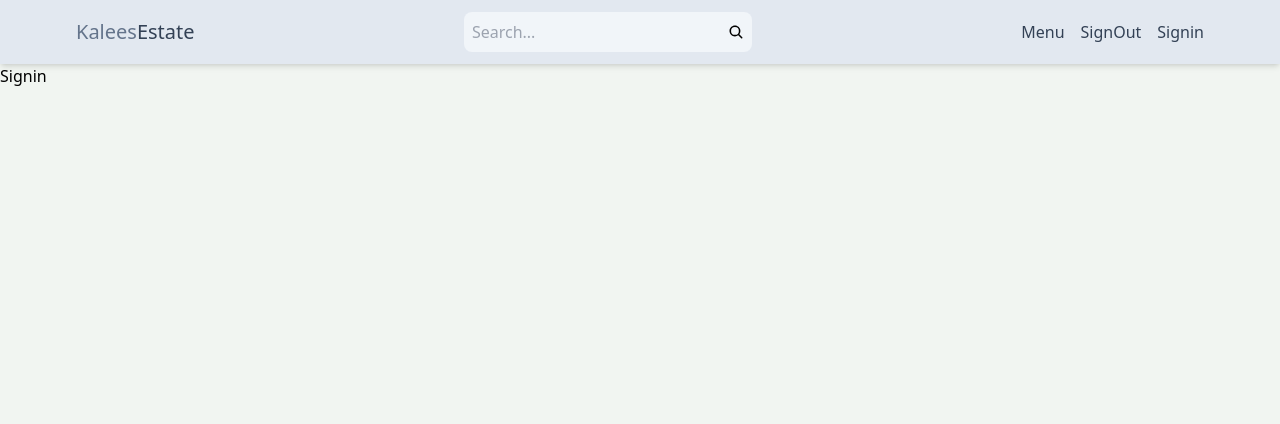
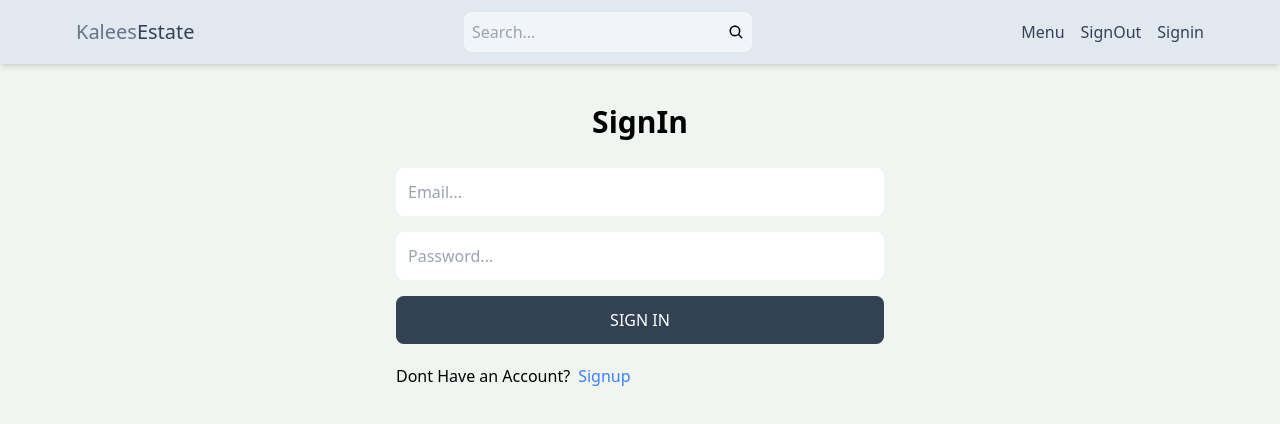
Before and after one commit to Manojg5757/Real-Estate-website-fullstack, a React (Vite) app in the folder client/: page /signin in a window 1280 px wide. Shown: the top 424 px of the page. Built offline with nearby package versions, Linux system fonts and the light colour scheme.

Commit message:
completed signin ui

```diff
--- a/client/src/pages/Signin.jsx
+++ b/client/src/pages/Signin.jsx
@@ -1,8 +1,71 @@
-import React from 'react'
+import React, { useState } from 'react'
+import { Link, useNavigate } from 'react-router-dom'
+import axios from 'axios'
 
 const Signin = () => {
+  const[error,setError] = useState(null)
+  const[loading,setLoading] = useState(false)
+  const navigate = useNavigate()
+  const[formData,setFormData] = useState({
+    email:'',
+    password:''
+  })
+
+const handleChange = (e)=>{
+  const {id,value} = e.target
+  setFormData({
+    ...formData,
+    [id]:value
+  })
+}
+console.log(formData)
+
+const handleSubmit = async(e)=>{
+  e.preventDefault()
+
+  try {
+    setLoading(true)
+    const res  =await axios.post('/api/auth/signin',formData)
+    if(res){
+      setLoading(false)
+      setError(null)
+      navigate('/')
+    }
+    console.log(res.data)
+  } catch (error) {
+    if(error.response.data.success === false){
+      setError(error.response.data.message)
+      setLoading(false)
+    }
+  }
+}
+
+console.log(error)
+
   return (
-    <div>Signin</div>
+    <div className='max-w-lg p-3 mx-auto'>
+      <h1 className='text-3xl font-bold text-center my-7'>SignIn</h1>
+      <form className='flex flex-col gap-4' onSubmit={handleSubmit}>
+        <input type="email" id='email' placeholder='Email...' className='rounded-lg p-3' onChange={handleChange} />
+        <input type="password" id='password' placeholder='Password...' className='rounded-lg p-3' onChange={handleChange} />
+        <button disabled={loading} type='submit' className='bg-slate-700 p-3 text-white uppercase rounded-lg hover:opacity-95 disabled:opacity-70'>
+          {
+            loading? "Loding..." : "SIGN IN"
+          }
+        </button>
+      </form>
+      {
+
+      }
+      <div className='flex gap-2 mt-5'>
+        <p>Dont Have an Account?</p>
+        <Link to='/signup'>
+        <span className='text-blue-500'>Signup</span>
+        </Link>
+      </div>
+
+      {error && <p>{error}</p>}
+    </div>
   )
 }
 
```
Also changed, not shown: 1 other file (tests, documents, lock files or other folders).
